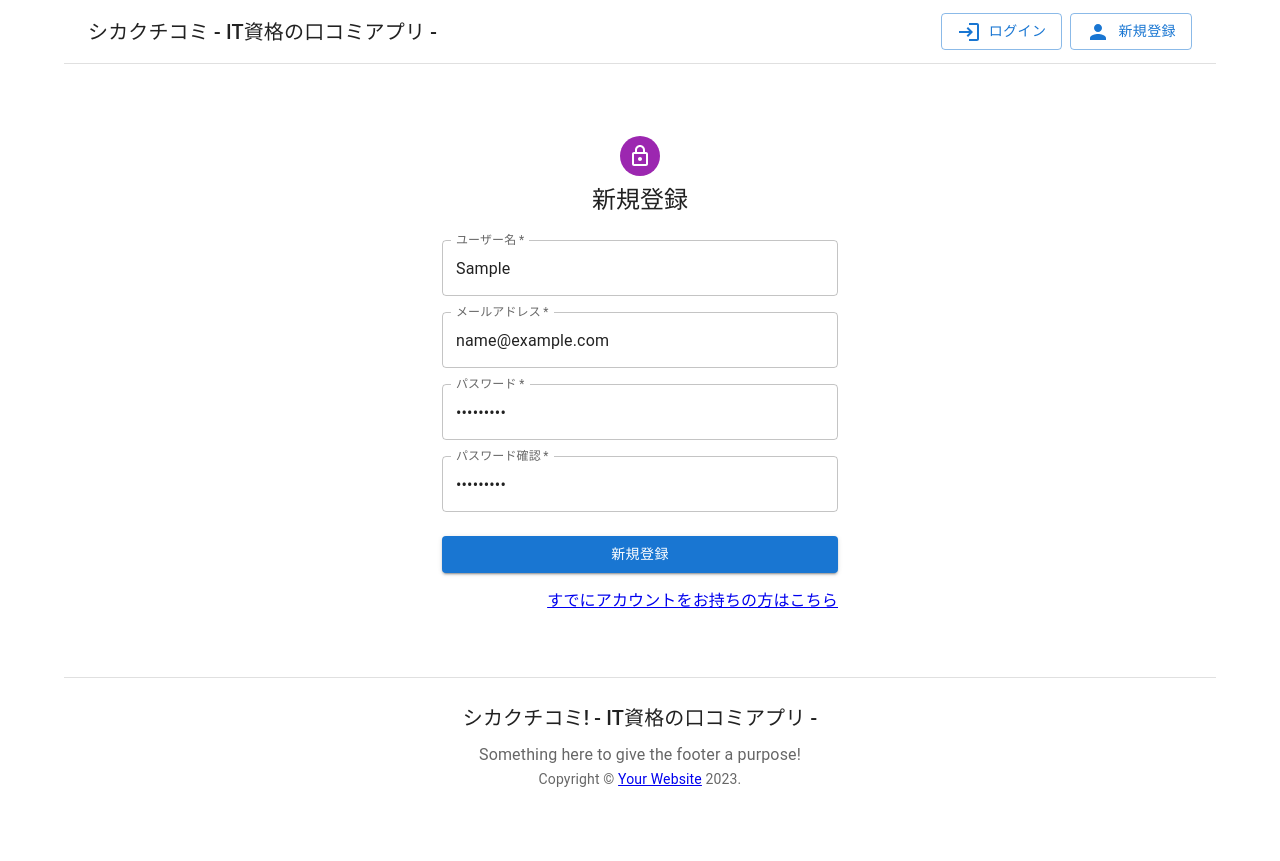
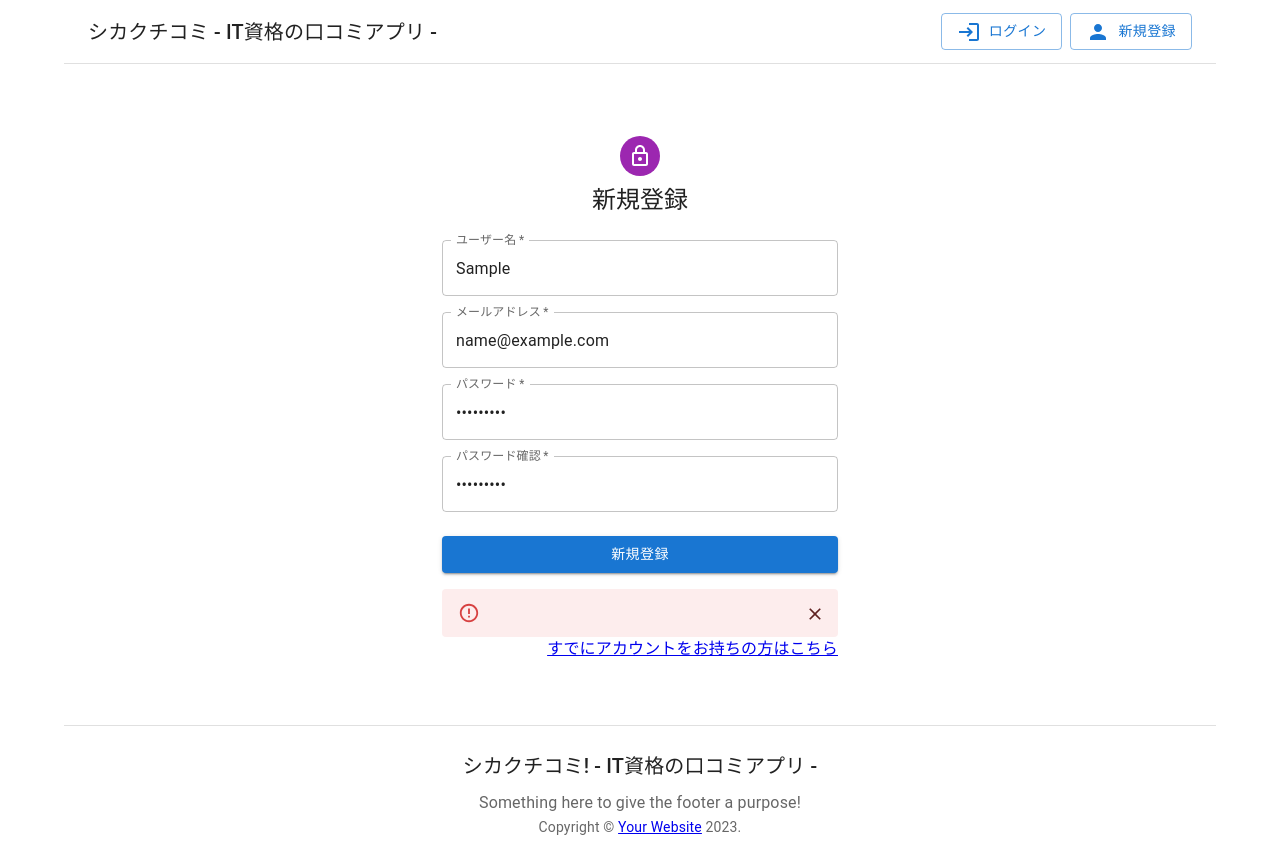
Before and after one commit to kazuyainoue0124/shikaku-frontend, a Next.js app: page /signup in a window 1280 px wide. Both pictures are taken after typing "Sample", "name@example.com", "Sample123", "Sample123" into the empty fields and a click on the button "新規登録". Before the commit the page ends 813 px from the top, so only its background shows below. Built offline with nearby package versions, Linux system fonts and the light colour scheme; no server answers.

Commit message:
新規登録時にCookieへトークンをセット

```diff
--- a/src/pages/signup.jsx
+++ b/src/pages/signup.jsx
@@ -1,4 +1,5 @@
 import {
+  Alert,
   Avatar,
   Box,
   Button,
@@ -12,34 +13,46 @@ import LockOutlinedIcon from "@mui/icons-material/LockOutlined";
 import Link from "next/link";
 import { useState } from "react";
 import axios from "axios";
+import Cookies from "js-cookie";
 
 const signup = (props) => {
+  const [isError, setIsError] = useState(false);
+  const [errorMessage, setErrorMessage] = useState("");
   const [userName, setUserName] = useState("");
   const [email, setEmail] = useState("");
   const [password, setPassword] = useState("");
   const [passwordConfirmation, setPasswordConfirmation] = useState("");
 
   const handleSubmit = (event) => {
-    axios
-      .post(
-        "http://localhost:3001/signup",
-        {
+    event.preventDefault();
+    const axiosInstance = axios.create({
+      baseURL: `http://localhost:3001/api/v1/`,
+      headers: {
+        "content-type": "application/json",
+      },
+    });
+    (async () => {
+      setIsError(false);
+      setErrorMessage("");
+      return await axiosInstance
+        .post("auth", {
           user_name: userName,
           email: email,
           password: password,
           password_confirmation: passwordConfirmation,
-        },
-        { withCredentials: true }
-      )
-      .then((response) => {
-        if (response.data.status === "created") {
+        })
+        .then(function (response) {
+          // Cookiesにトークンをセット
+          Cookies.set("uid", response.headers["uid"]);
+          Cookies.set("client", response.headers["client"]);
+          Cookies.set("access-token", response.headers["access-token"]);
           props.handleSuccessfulAuthentication(response.data);
-        }
-      })
-      .catch((error) => {
-        console.log("registration error", error);
-      });
-    event.preventDefault();
+        })
+        .catch(function (error) {
+          console.log(error);
+          setIsError(true);
+        });
+    })();
   };
 
   return (
@@ -123,6 +136,17 @@ const signup = (props) => {
           >
             新規登録
           </Button>
+          {isError ? (
+            <Alert
+              onClose={() => {
+                setIsError(false);
+                setErrorMessage("");
+              }}
+              severity="error"
+            >
+              {errorMessage}
+            </Alert>
+          ) : null}
           <Grid container justifyContent="flex-end">
             <Grid item>
               <Link href="/login" variant="body2">
```
